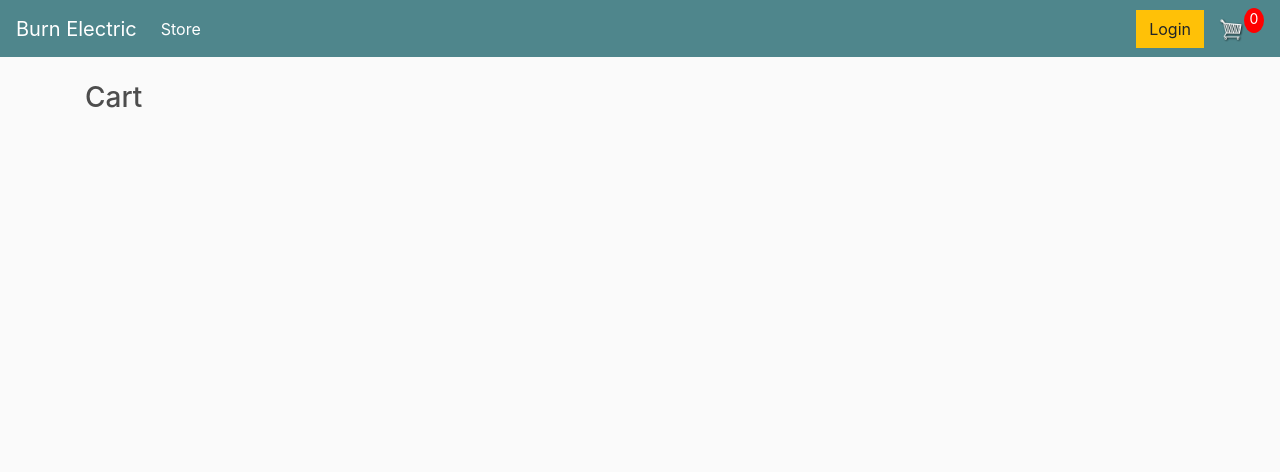
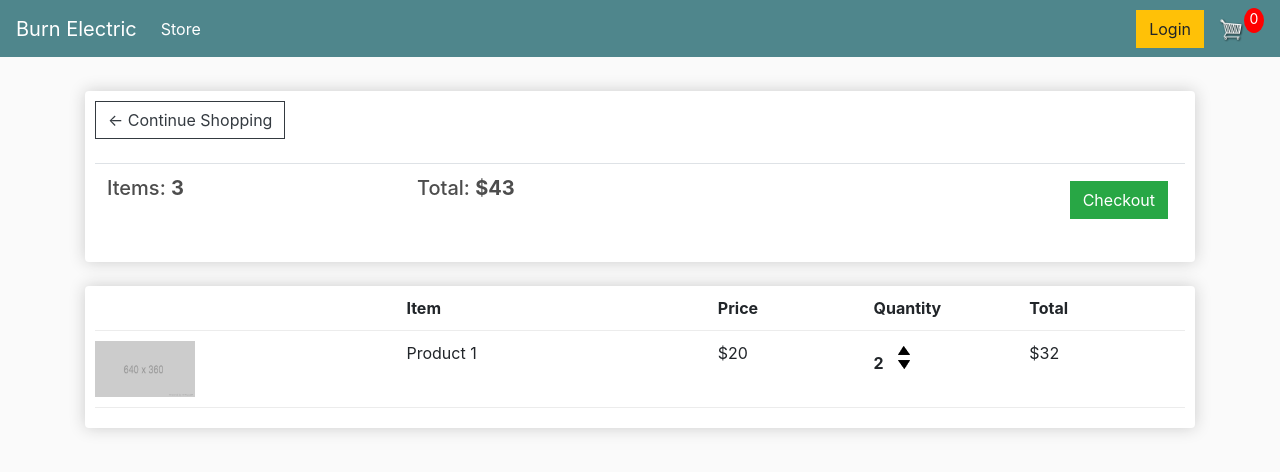
Before and after one commit to igndukwe/ecomm-app-api, a Django app: page /cart/ in a window 1280 px wide. Shown: the top 472 px of the page. Run offline with Django 3.2, Linux system fonts and the light colour scheme; lists and menus that the app fills with data are empty; some libraries are stand-ins or nearby versions.

Commit message:
Added content and style to cart.html

```diff
--- a/app/store/templates/store/cart.html
+++ b/app/store/templates/store/cart.html
@@ -2,5 +2,62 @@
 {% load static %}
 
 {% block content %}
-<h3> Cart</h3>
+<div class="row">
+    <div class="col-lg-12">
+        <div class="box-element">
+            <a class="btn btn-outline-dark" href="{% url 'store' %}">&#x2190; Continue Shopping</a>
+
+            <br>
+            <br>
+
+            <table class="table">
+                <tr>
+                    <th>
+                        <h5>Items: <strong>3</strong></h5>
+                    </th>
+                    <th>
+                        <h5>Total: <strong>$43</strong></h5>
+                    </th>
+                    <th>
+                        <a style="float:right; margin:5px" class="btn btn-success"
+                            href="{% url 'checkout' %}">Checkout</a>
+                    </th>
+                </tr>
+            </table>
+        </div>
+
+
+        <br>
+        <div class="box-element">
+            <div class="cart-row">
+                <div style="flex:2"></div>
+                <div style="flex:2"><strong>Item</strong></div>
+                <div style="flex:1"><strong>Price</strong></div>
+                <div style="flex:1"><strong>Quantity</strong></div>
+                <div style="flex:1"><strong>Total</strong></div>
+            </div>
+
+            <div class="cart-row">
+                <div style="flex:2"><img class="row-image" src="{% static 'images/placeholder.png' %}"></div>
+                <div style="flex:2">
+                    <p>Product 1</p>
+                </div>
+                <div style="flex:1">
+                    <p>$20</p>
+                </div>
+                <div style="flex:1">
+                    <p class="quantity">2</p>
+                    <div class="quantity">
+                        <img class="chg-quantity" src="{% static  'images/arrow-up.png' %}">
+
+                        <img class="chg-quantity" src="{% static  'images/arrow-down.png' %}">
+                    </div>
+                </div>
+                <div style="flex:1">
+                    <p>$32</p>
+                </div>
+            </div>
+        </div>
+    </div>
+</div>
 {% endblock content %}
```
Also changed, not shown: app/static/static/images/arrow-down.png (added), app/static/static/images/arrow-up.png (added), app/static/static/images/book.jpg (added), app/static/static/images/headphones.jpg (added), app/static/static/images/shirt.jpg (added), app/static/static/images/shoes.jpg (added), app/static/static/images/sourcecode.jpg (added), app/static/static/images/watch.jpg (added).
